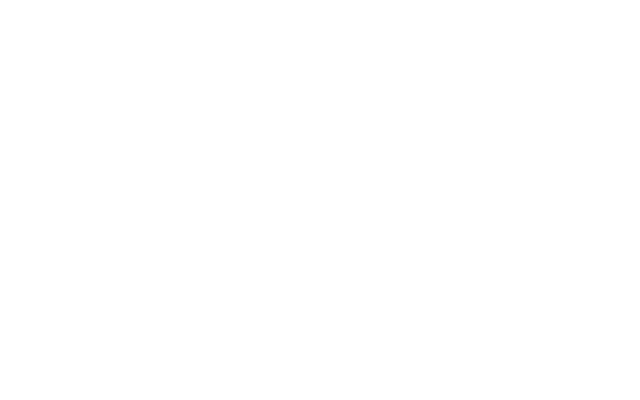
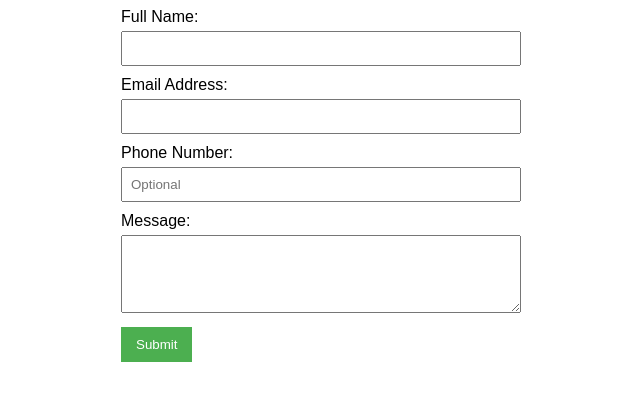
Before and after one commit to acciojob/multi-section-landing-page-kaustavsarkar14, a website: page main.html in a window 1280 px wide. Shown: the whole page, without its empty margins (319-959 px from the left). Drawn offline with Linux system fonts and the light colour scheme.

Commit message:
created a submission

```diff
--- a/main.html
+++ b/main.html
@@ -8,6 +8,21 @@
 
 <body>
 	<!-- the entire body must be written by student -->
+	<form id="contactForm">
+    <label for="fullName">Full Name:</label>
+    <input type="text" id="fullName" name="fullName" required>
+
+    <label for="email">Email Address:</label>
+    <input type="email" id="email" name="email" required>
+
+    <label for="phone">Phone Number:</label>
+    <input type="tel" id="phone" name="phone" pattern="[0-9]{10}" placeholder="Optional">
+
+    <label for="message">Message:</label>
+    <textarea id="message" name="message" rows="4" required minlength="100"></textarea>
+
+    <button type="button" onclick="validateForm()">Submit</button>
+</form>
     <script type="text/javascript" src="./script.js">
 </script>
 
--- a/styles.css
+++ b/styles.css
@@ -1 +1,33 @@
 /*  your css code here. If applicable */
+body {
+            font-family: Arial, sans-serif;
+        }
+
+        form {
+            max-width: 400px;
+            margin: 0 auto;
+        }
+
+        label {
+            display: block;
+            margin-bottom: 5px;
+        }
+
+        input, textarea {
+            width: 100%;
+            padding: 8px;
+            margin-bottom: 10px;
+            box-sizing: border-box;
+        }
+
+        button {
+            background-color: #4CAF50;
+            color: white;
+            padding: 10px 15px;
+            border: none;
+            cursor: pointer;
+        }
+
+        button:hover {
+            background-color: #45a049;
+        }
```
